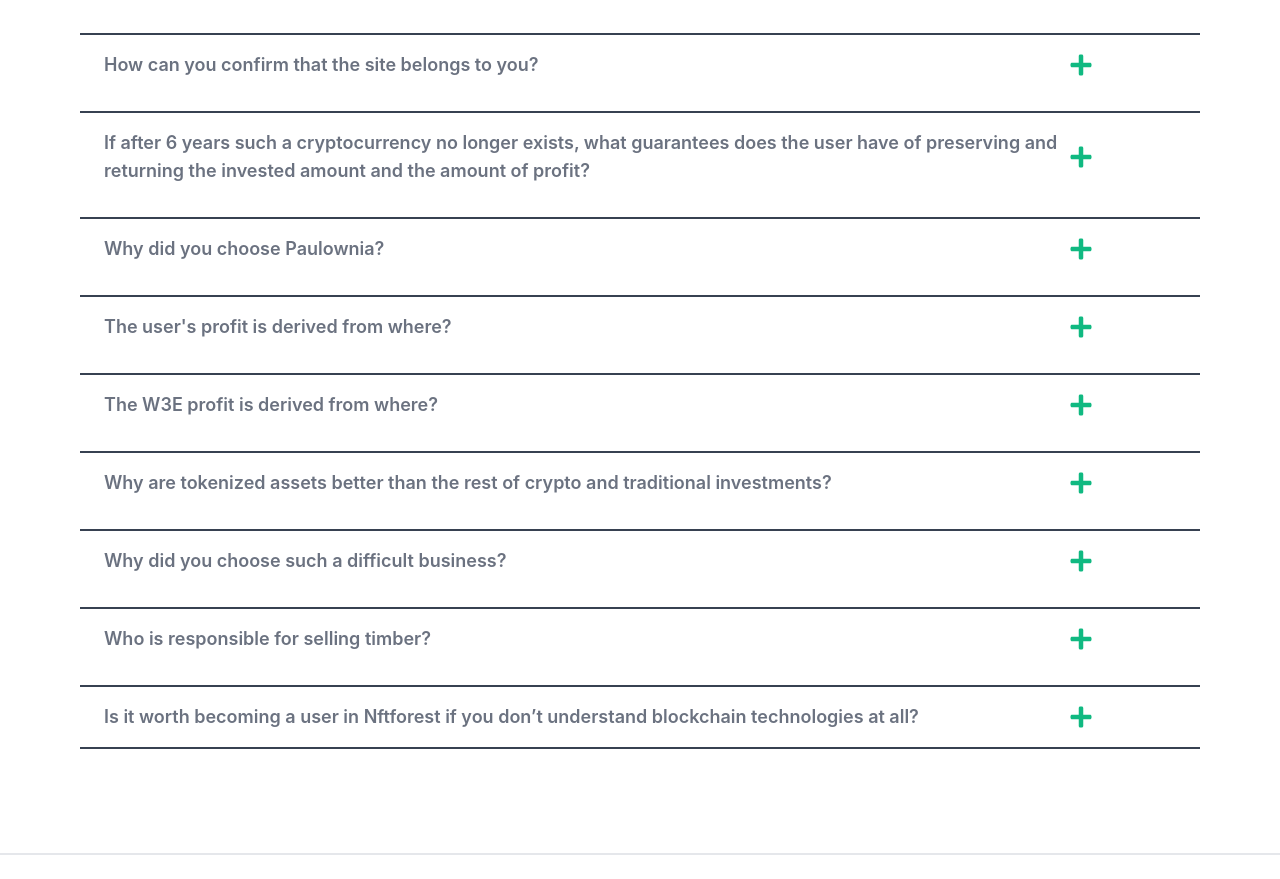
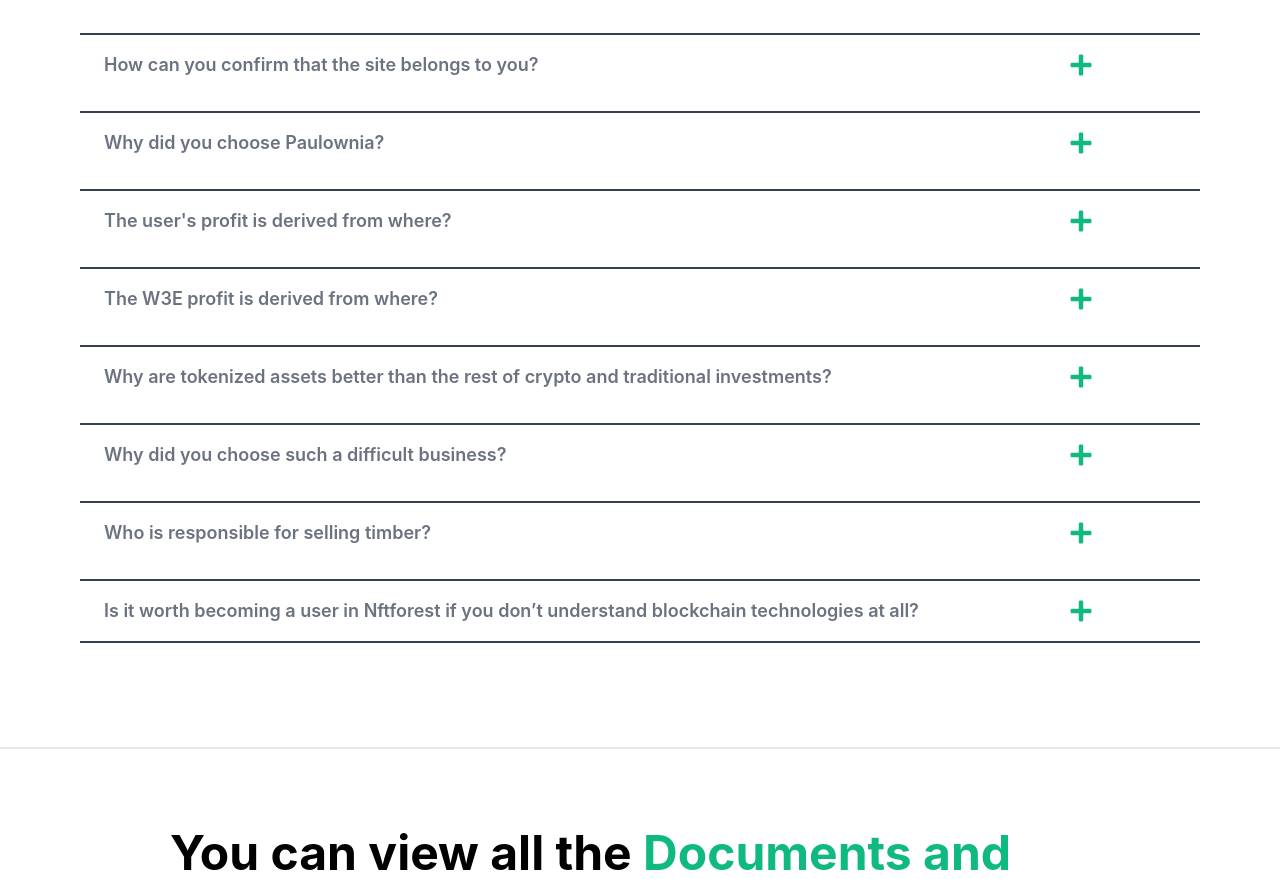
Before and after one commit to jeliaaa/nft-main, a React (Create React App) app: page / in a window 1280 px wide. Shown: the part 8009-8888 px from the top of the page. Built offline with nearby package versions, Linux system fonts and the light colour scheme.

Commit message:
Update FAQ.js

```diff
--- a/src/sections/FAQ.js
+++ b/src/sections/FAQ.js
@@ -28,10 +28,6 @@
     {
       question: 'How can you confirm that the site belongs to you?',
       answer: 'The site ownership is verified through a transparent decentralized system, linking users to the blockchain.',
-    },
-    {
-      question: 'If after 6 years such a cryptocurrency no longer exists, what guarantees does the user have of preserving and returning the invested amount and the amount of profit?',
-      answer: 'We have a built-in backup system using decentralized finance protocols to ensure that the invested amount and profit are preserved in case of market disruptions.',
     },
     {
       question: 'Why did you choose Paulownia?',
```
